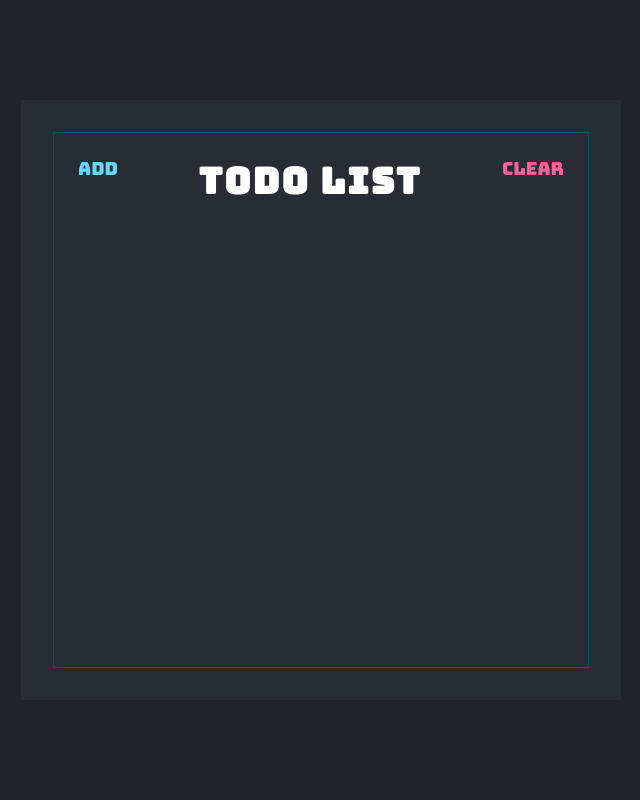
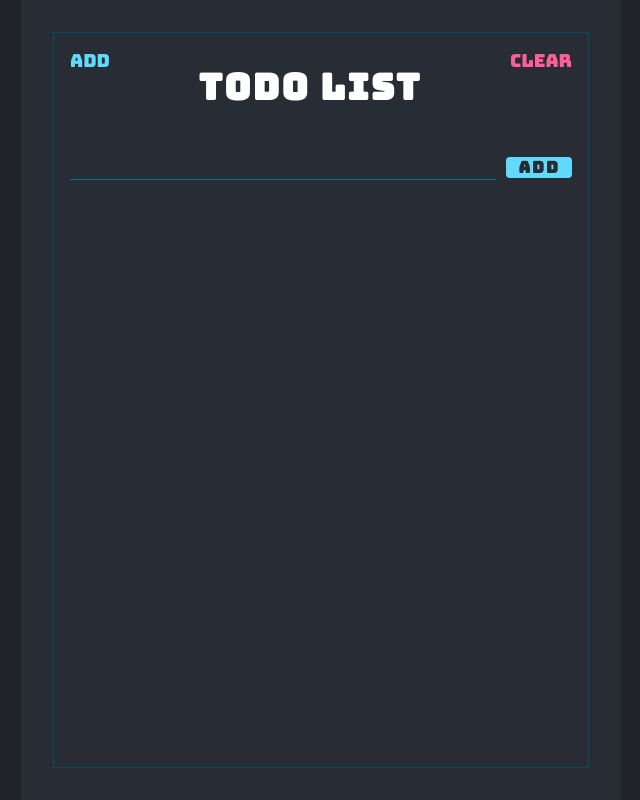
Before and after one commit to devcopas/react-course-starter, a website: page index.html in a window 1280 px wide. Shown: the whole page, without its empty margins (319-959 px from the left). Drawn offline with nearby package versions, Linux system fonts and the light colour scheme.

Commit message:
membuat add todo section

```diff
--- a/index.html
+++ b/index.html
@@ -10,11 +10,17 @@
   <body>
     <div class="container">
       <div class="frame">
-        <div class="header">
+        <section class="header">
             <button class="header-btn main-blue-color">Add</button>
             <h1 class="header-title">Todo List</h1>
             <button class="header-btn clear">Clear</button>
-        </div>
+        </section>
+        <section class="add">
+<form class="add-form">
+  <input type="text" class="add-input">
+  <button class="add-btn">Add</button>
+</form>
+        </section>
       </div>
     </div>
   </body>
--- a/style.css
+++ b/style.css
@@ -34,7 +34,7 @@ html {
 }
 
 .container {
-  height: 600px;
+  height: 800px;
   width: 600px;
   background-color: #282c34;
   padding: 32px;
@@ -66,7 +66,8 @@ html {
   font-size: 1.8rem;
   text-transform: uppercase;
   font-family: "Bungee", sans-serif;
-  padding: 24px;
+  padding: 16px;
+  cursor: pointer;
   background: unset;
   border: unset;
   outline: unset;
@@ -75,3 +76,44 @@ html {
 .header-btn.clear{
 color: #fb6194;
 }
+
+.add{
+  padding: 16px;
+}
+
+.add-form{
+  display: flex;
+  align-items: flex-start;
+}
+
+.add-input{
+  background: unset;
+  border: unset;
+  padding: 0 64px;
+  margin-right: 10px;
+  flex: 1;
+  outline: unset;
+  border-bottom: 1px solid hsl(193, 95%, 30%);
+font-family: 'Open Sans', sans-serif;
+font-size: 16px;
+text-transform: lowercase;
+}
+
+.add-input:focus{
+  color: hsl(0, 0%, 95%);
+}
+
+.add-btn{
+  font-size: 1.6rem;
+  padding: 0 12px;
+  border-radius: 4px;
+  color: #282c34;
+  text-transform: uppercase;
+  font-weight: 700;
+  letter-spacing: 2px;
+  cursor: pointer;
+  font-family: 'Bungee',sans-serif;
+background: var(--main-blue-color);
+border:unset;
+outline: unset;
+}
```
